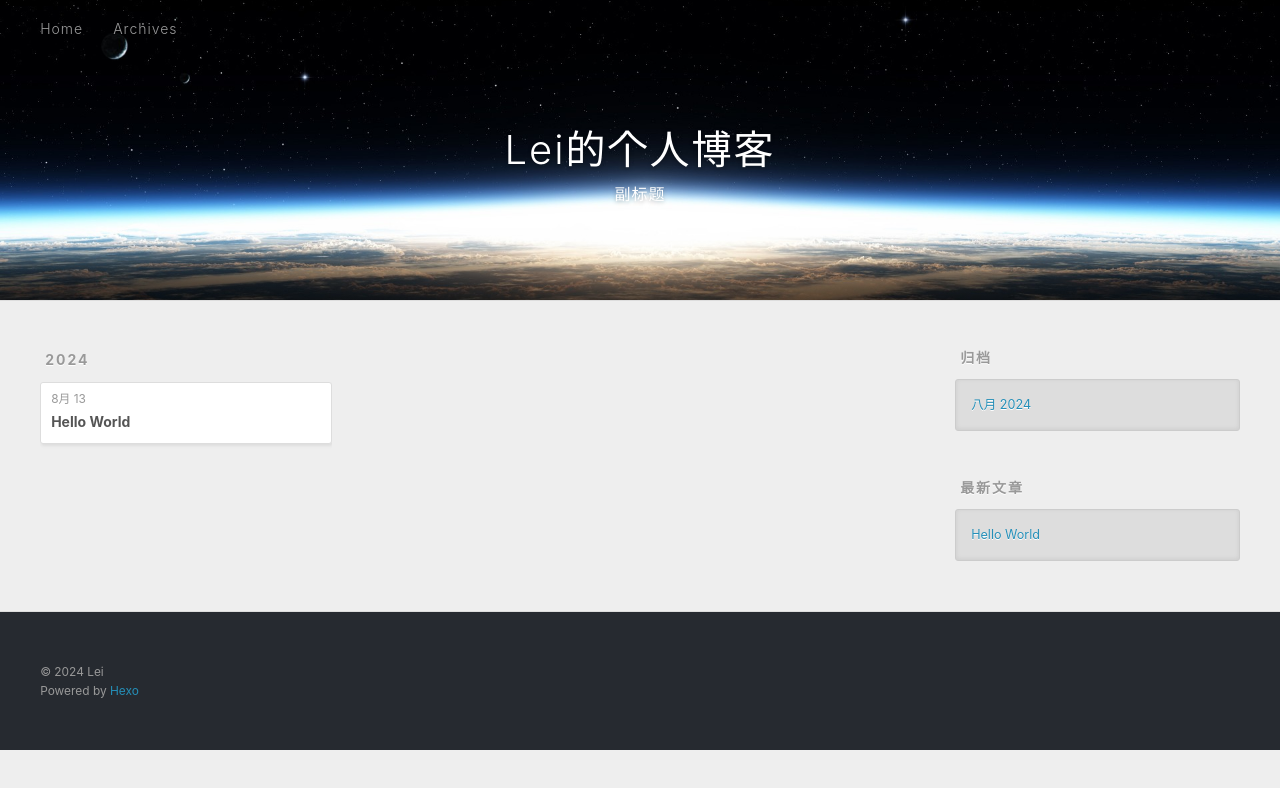
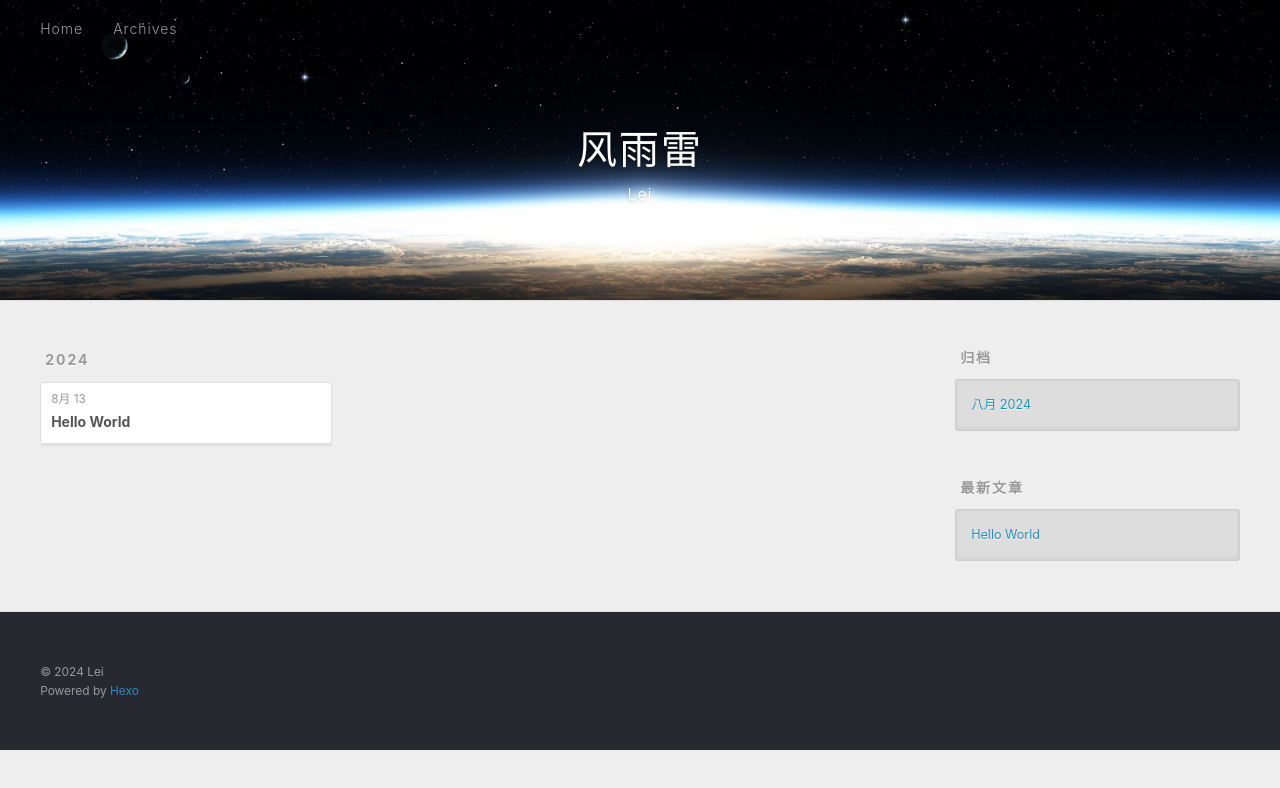
Before and after one commit to 3Leiliangliang/3Leiliangliang.github.io, a plain HTML site: page archives/2024/08/index.html in a window 1280 px wide. Drawn offline with Linux system fonts and the light colour scheme.

Commit message:
Site updated: 2024-08-13 23:10:31

```diff
--- a/archives/2024/08/index.html
+++ b/archives/2024/08/index.html
@@ -4,20 +4,20 @@
   <meta charset="utf-8">
 
 
-  <title>归档: 2024/8 | Lei的个人博客</title>
+  <title>归档: 2024/8 | 风雨雷</title>
   <meta name="viewport" content="width=device-width, initial-scale=1, shrink-to-fit=no">
   <meta name="description" content="描述">
 <meta property="og:type" content="website">
-<meta property="og:title" content="Lei的个人博客">
+<meta property="og:title" content="风雨雷">
 <meta property="og:url" content="http://example.com/archives/2024/08/index.html">
-<meta property="og:site_name" content="Lei的个人博客">
+<meta property="og:site_name" content="风雨雷">
 <meta property="og:description" content="描述">
 <meta property="og:locale" content="zh_CN">
 <meta property="article:author" content="Lei">
 <meta property="article:tag" content="关键词">
 <meta name="twitter:card" content="summary">
 
-    <link rel="alternate" href="/atom.xml" title="Lei的个人博客" type="application/atom+xml">
+    <link rel="alternate" href="/atom.xml" title="风雨雷" type="application/atom+xml">
 
 
     <link rel="shortcut icon" href="/favicon.png">
@@ -42,11 +42,11 @@
   <div id="header-outer" class="outer">
     <div id="header-title" class="inner">
       <h1 id="logo-wrap">
-        <a href="/" id="logo">Lei的个人博客</a>
+        <a href="/" id="logo">风雨雷</a>
       </h1>
 
         <h2 id="subtitle-wrap">
-          <a href="/" id="subtitle">副标题</a>
+          <a href="/" id="subtitle">Lei</a>
         </h2>
 
     </div>
```
Also changed, not shown: 2024/08/13/hello-world/index.html (+5 -5 lines), archives/2024/index.html (+6 -6 lines), archives/index.html (+6 -6 lines), index.html (+6 -6 lines).
